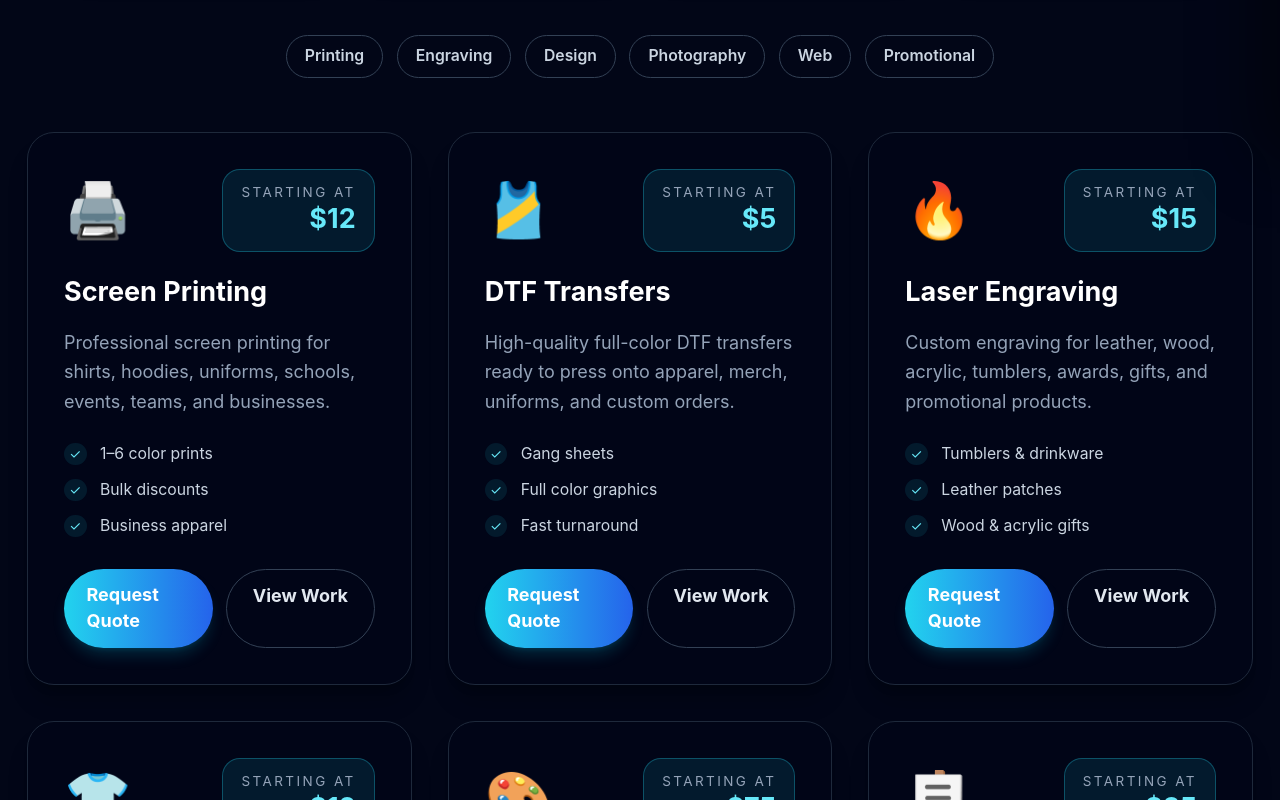
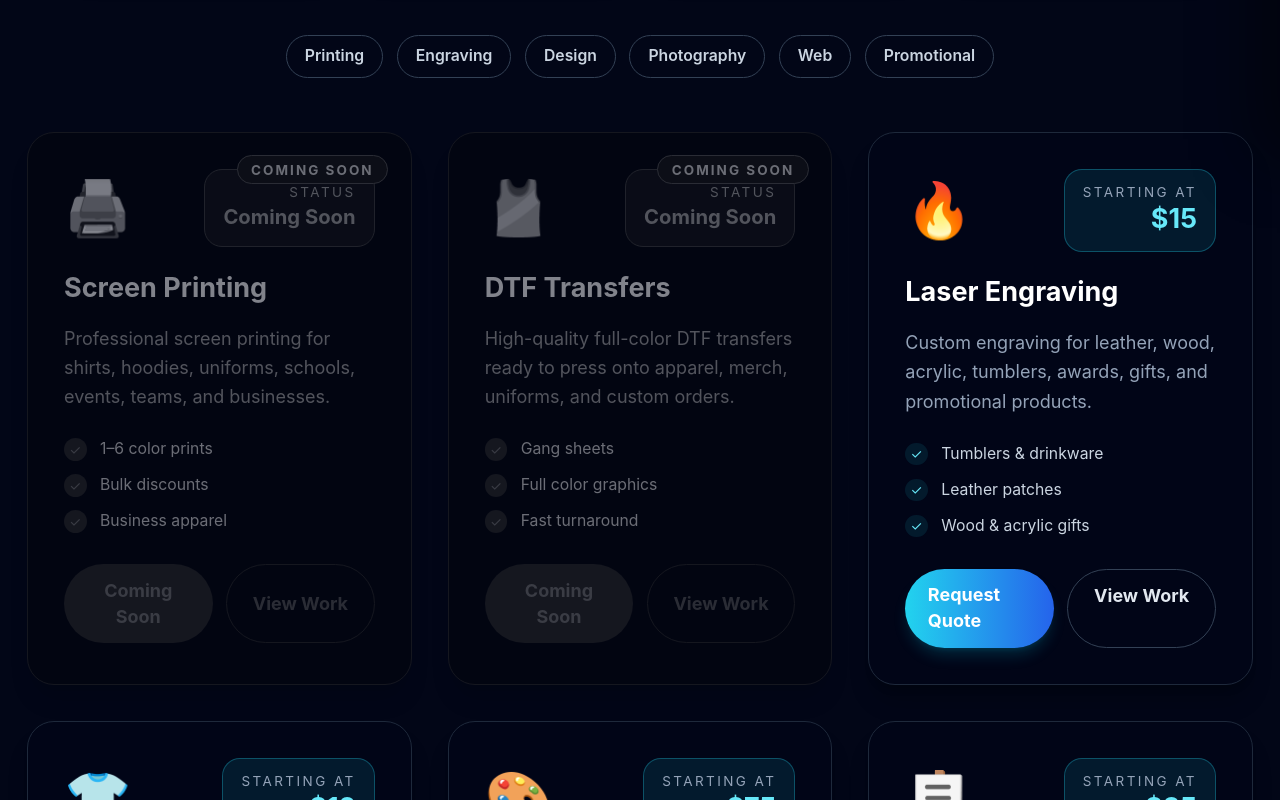
Before and after one commit to outlandi-co/signavi-studio, a React (Vite) app: page /services in a window 1280 px wide. Shown: the part 640-1440 px from the top of the page. Built offline with nearby package versions, Linux system fonts and the light colour scheme; no server answers.

Commit message:
Mark screen printing and DTF as coming soon

```diff
--- a/src/pages/Services.jsx
+++ b/src/pages/Services.jsx
@@ -2,12 +2,15 @@ import { Link } from "react-router-dom"
 
 import ProcessSection from "../components/ProcessSection"
 import FAQSection from "../components/FAQSection"
+
 
 const services = [
   {
     title: "Screen Printing",
     icon: "🖨️",
     startingAt: "$12",
+    disabled: true,
+    status: "Coming Soon",
     description:
       "Professional screen printing for shirts, hoodies, uniforms, schools, events, teams, and businesses.",
     features: [
@@ -20,6 +23,8 @@ const services = [
   title: "DTF Transfers",
   icon: "🎽",
   startingAt: "$5",
+  disabled: true,
+  status: "Coming Soon",
   description:
     "High-quality full-color DTF transfers ready to press onto apparel, merch, uniforms, and custom orders.",
   features: [
@@ -126,6 +131,7 @@ const services = [
   }
 ]
 
+
 const stats = [
   "Veteran Owned",
   "Fast Turnaround",
@@ -133,10 +139,13 @@ const stats = [
   "Local & Nationwide"
 ]
 
+
 export default function Services() {
   return (
     <main className="min-h-screen bg-[#020617] px-6 py-16 text-white">
       <section className="mx-auto max-w-7xl">
+
+        {/* HERO */}
         <div className="mb-16 text-center">
           <p className="mb-3 font-semibold uppercase tracking-[0.25em] text-cyan-400">
             SignaVi Studio Services
@@ -168,6 +177,8 @@ export default function Services() {
           </div>
         </div>
 
+
+        {/* CATEGORIES */}
         <div className="mb-12 flex flex-wrap justify-center gap-3">
           {[
             "Printing",
@@ -186,43 +197,88 @@ export default function Services() {
           ))}
         </div>
 
+
+        {/* SERVICES */}
         <div className="grid gap-8 md:grid-cols-2 xl:grid-cols-3">
           {services.map((service) => (
             <article
               key={service.title}
-              className="group rounded-3xl border border-slate-800 bg-slate-950/80 p-8 shadow-xl shadow-black/20 transition-all duration-300 hover:-translate-y-1 hover:border-cyan-500"
+              aria-disabled={service.disabled || undefined}
+              className={`relative rounded-3xl border p-8 shadow-xl shadow-black/20 transition-all duration-300 ${
+                service.disabled
+                  ? "cursor-not-allowed border-slate-800 bg-slate-950/60 opacity-50 grayscale"
+                  : "group border-slate-800 bg-slate-950/80 hover:-translate-y-1 hover:border-cyan-500"
+              }`}
             >
+
+              {/* COMING SOON BADGE */}
+              {service.disabled && (
+                <div className="absolute right-5 top-5 rounded-full border border-slate-600 bg-slate-900 px-3 py-1 text-xs font-bold uppercase tracking-[0.15em] text-slate-300">
+                  {service.status || "Unavailable"}
+                </div>
+              )}
+
+
+              {/* ICON + PRICE */}
               <div className="mb-5 flex items-center justify-between gap-4">
+
                 <div className="text-5xl">
                   {service.icon}
                 </div>
 
-                <div className="rounded-2xl border border-cyan-400/30 bg-cyan-400/10 px-4 py-3 text-right">
+                <div
+                  className={`rounded-2xl border px-4 py-3 text-right ${
+                    service.disabled
+                      ? "border-slate-700 bg-slate-800/40"
+                      : "border-cyan-400/30 bg-cyan-400/10"
+                  }`}
+                >
                   <p className="text-xs uppercase tracking-[0.18em] text-slate-400">
-                    Starting At
+                    {service.disabled ? "Status" : "Starting At"}
                   </p>
 
-                  <p className="text-2xl font-bold text-cyan-300">
-                    {service.startingAt}
+                  <p
+                    className={`font-bold ${
+                      service.disabled
+                        ? "text-lg text-slate-400"
+                        : "text-2xl text-cyan-300"
+                    }`}
+                  >
+                    {service.disabled
+                      ? service.status || "Unavailable"
+                      : service.startingAt}
                   </p>
                 </div>
+
               </div>
 
+
+              {/* TITLE */}
               <h2 className="mb-4 text-2xl font-bold">
                 {service.title}
               </h2>
 
+
+              {/* DESCRIPTION */}
               <p className="mb-6 leading-relaxed text-slate-400">
                 {service.description}
               </p>
 
+
+              {/* FEATURES */}
               <div className="mb-7 space-y-3">
                 {service.features.map((feature) => (
                   <div
                     key={feature}
                     className="flex items-center gap-3 text-sm text-slate-300"
                   >
-                    <span className="flex h-5 w-5 items-center justify-center rounded-full bg-cyan-400/10 text-xs text-cyan-300">
+                    <span
+                      className={`flex h-5 w-5 items-center justify-center rounded-full text-xs ${
+                        service.disabled
+                          ? "bg-slate-800 text-slate-500"
+                          : "bg-cyan-400/10 text-cyan-300"
+                      }`}
+                    >
                       ✓
                     </span>
 
@@ -231,9 +287,34 @@ export default function Services() {
                 ))}
               </div>
 
+
+              {/* BUTTONS */}
               <div className="grid gap-3 sm:grid-cols-2">
+
+                {service.disabled ? (
+                  <>
+                    <button
+                      type="button"
+                      disabled
+                      className="cursor-not-allowed rounded-full bg-slate-800 px-5 py-3 font-bold text-slate-500"
+                    >
+                      Coming Soon
+                    </button>
+
+                    <button
+                      type="button"
+                      disabled
+                      className="cursor-not-allowed rounded-full border border-slate-800 px-5 py-3 font-bold text-slate-600"
+                    >
+                      View Work
+                    </button>
+                  </>
+                ) : (
+                  <>
                     <Link
-                  to={`/quote?service=${encodeURIComponent(service.title)}`}
+                      to={`/quote?service=${encodeURIComponent(
+                        service.title
+                      )}`}
                       className="inline-flex justify-center rounded-full bg-gradient-to-r from-cyan-400 to-blue-600 px-5 py-3 font-bold text-white shadow-lg shadow-cyan-500/20 transition hover:scale-105"
                     >
                       Request Quote
@@ -245,12 +326,18 @@ export default function Services() {
                     >
                       View Work
                     </Link>
+                  </>
+                )}
+
               </div>
             </article>
           ))}
         </div>
 
+
+        {/* CUSTOM PROJECT CTA */}
         <div className="mt-20 rounded-3xl border border-cyan-500/20 bg-cyan-500/10 p-10 text-center shadow-xl shadow-black/20">
+
           <p className="mb-3 text-sm font-semibold uppercase tracking-[0.25em] text-cyan-300">
             Custom Projects Welcome
           </p>
@@ -271,7 +358,9 @@ export default function Services() {
           >
             Start Your Project
           </Link>
+
         </div>
+
       </section>
 
       <ProcessSection />
```
Lines whose indentation alone changed are shown as unchanged.
